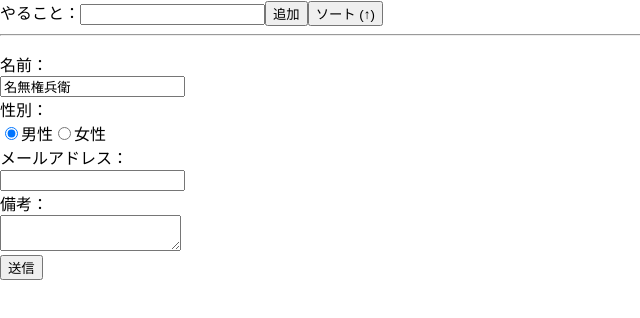
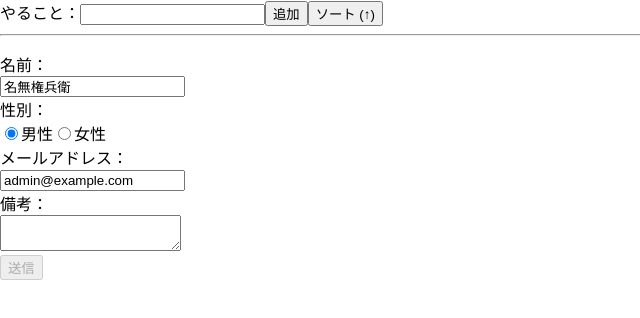
Before and after one commit to shusaku009/react-todo-app, a React (Create React App) app: page / in a window 1280 px wide. Shown: the top 318 px of the page, without its empty margins (0-640 px from the left). Built offline with nearby package versions, Linux system fonts and the light colour scheme.

Commit message:
Add: フォームの入力値に応じてボタンを制御する

```diff
--- a/src/FormBasic.js
+++ b/src/FormBasic.js
@@ -4,15 +4,22 @@ import './FormBasic.css';
 function FormBasic() {
   const defaultValues = {
     name: '名無権兵衛',
-    eamil: 'admin@example.com',
+    email: 'admin@example.com',
     gender: 'male',
     memo: ''
   };
 
-  const { register, handleSubmit, formState: { errors, isDirty, isValid } } = useForm({
-    defaultValues
+  const { register, handleSubmit, formState: { errors, isDirty, isValid, isSubmitting } } = useForm({
+    defaultValues,
   });
-  const onsubmit = data => console.log(data);
+  const onsubmit = data => {
+    return new Promise(resolve => {
+      setTimeout(() => {
+        resolve();
+        console.log(data);
+      }, 4000);
+    });
+  };
   const onerror = err => console.log(err);
 
   return (
@@ -83,7 +90,8 @@ function FormBasic() {
         <div>{errors.memo?.message}</div>
       </div>
       <div>
-        <button type="submit" disabled={!isDirty || isValid}>送信</button>
+        <button type="submit" disabled={!isDirty || !isValid || isSubmitting}>送信</button>
+        {isSubmitting && <div>...送信中...</div>}
       </div>
     </form>
   )
```
